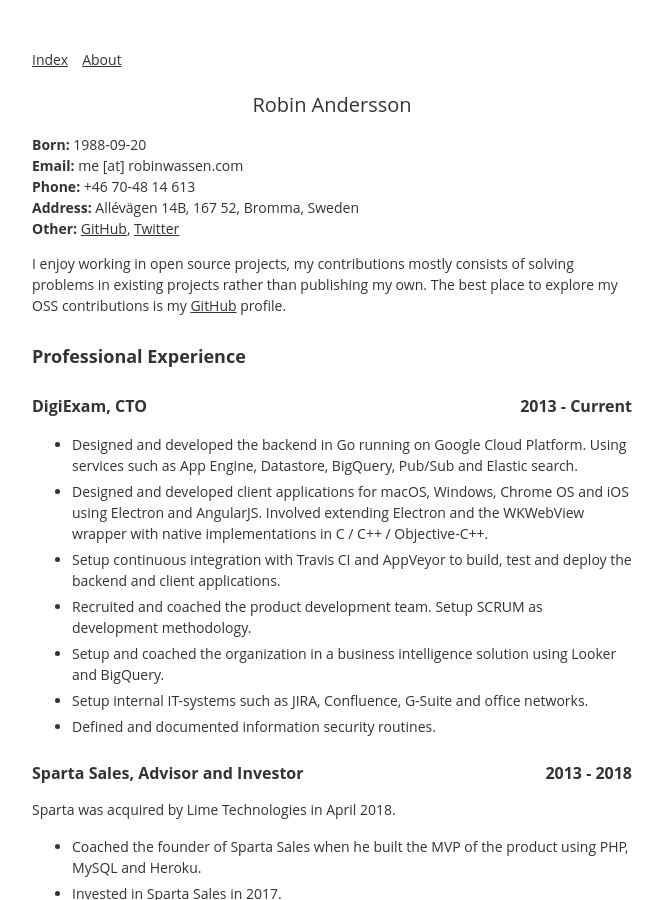
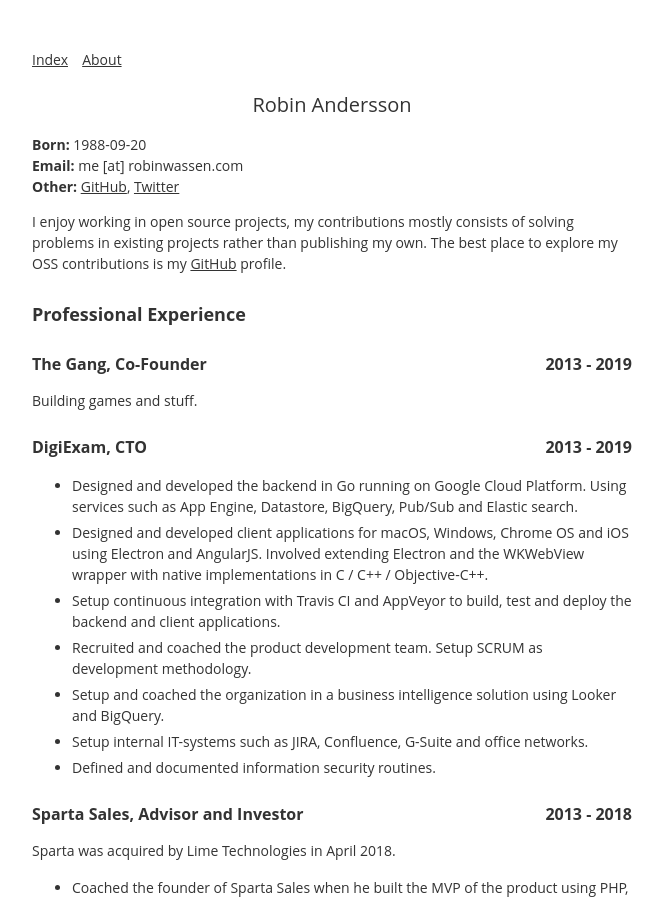
Before and after one commit to robinwassen/robinwassen.github.io, a Jekyll site: the page built from author.md, in a window 1280 px wide and 900 px high. Shown: the whole window, without its empty margins (308-971 px from the left). Built offline with Jekyll 4.4.1, drawn with Linux system fonts in a browser that asks for light colours.

Commit message:
Update author.md

```diff
--- a/author.md
+++ b/author.md
@@ -6,8 +6,6 @@
 
 **Born:** 1988-09-20<br>
 **Email:** me [at] robinwassen.com<br>
-**Phone:** +46 70-48 14 613<br>
-**Address:** Allévägen 14B, 167 52, Bromma, Sweden<br>
 **Other:** [GitHub](https://github.com/robinwassen), [Twitter](https://twitter.com/robinwassen)
 
 I enjoy working in open source projects, my contributions mostly consists of solving problems in existing projects rather than publishing my own. The best place to explore my OSS contributions is my [GitHub](https://github.com/robinwassen) profile.
@@ -16,7 +14,11 @@
 
 ## Professional Experience
 
-### DigiExam, CTO <span class="pull-right">2013 - Current</span>
+### The Gang, Co-Founder <span class="pull-right">2013 - 2019</span>
+
+Building games and stuff.
+
+### DigiExam, CTO <span class="pull-right">2013 - 2019</span>
 
 - Designed and developed the backend in Go running on Google Cloud Platform. Using services such as App Engine, Datastore, BigQuery, Pub/Sub and Elastic search.
 - Designed and developed client applications for macOS, Windows, Chrome OS and iOS using Electron and AngularJS. Involved extending Electron and the WKWebView wrapper with native implementations in C / C++ / Objective-C++.
```
